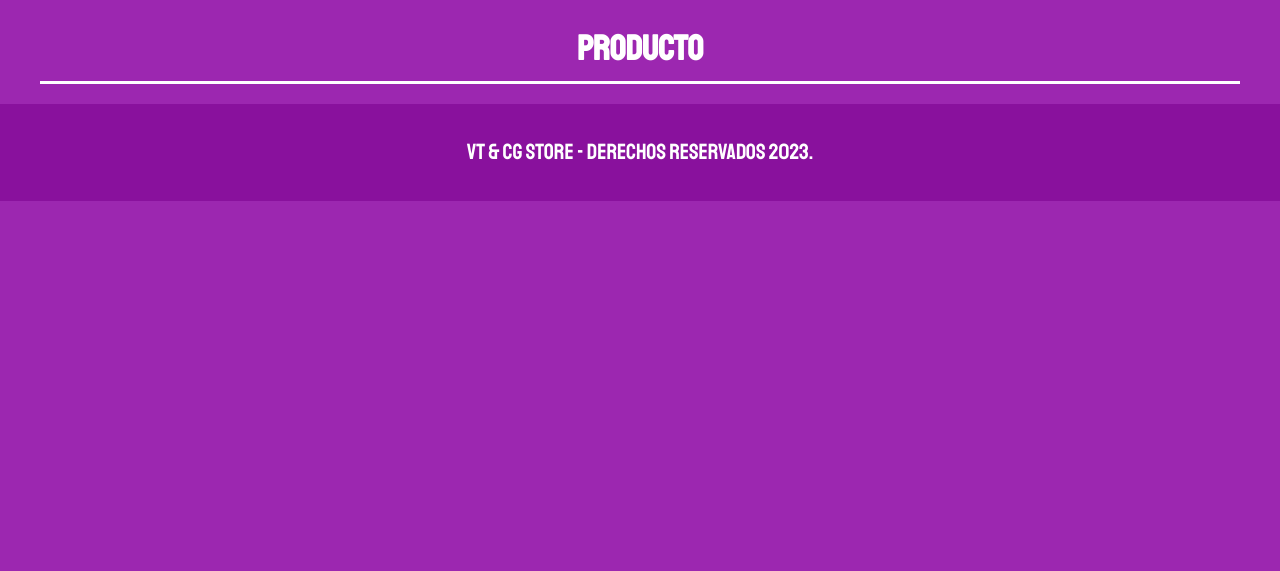
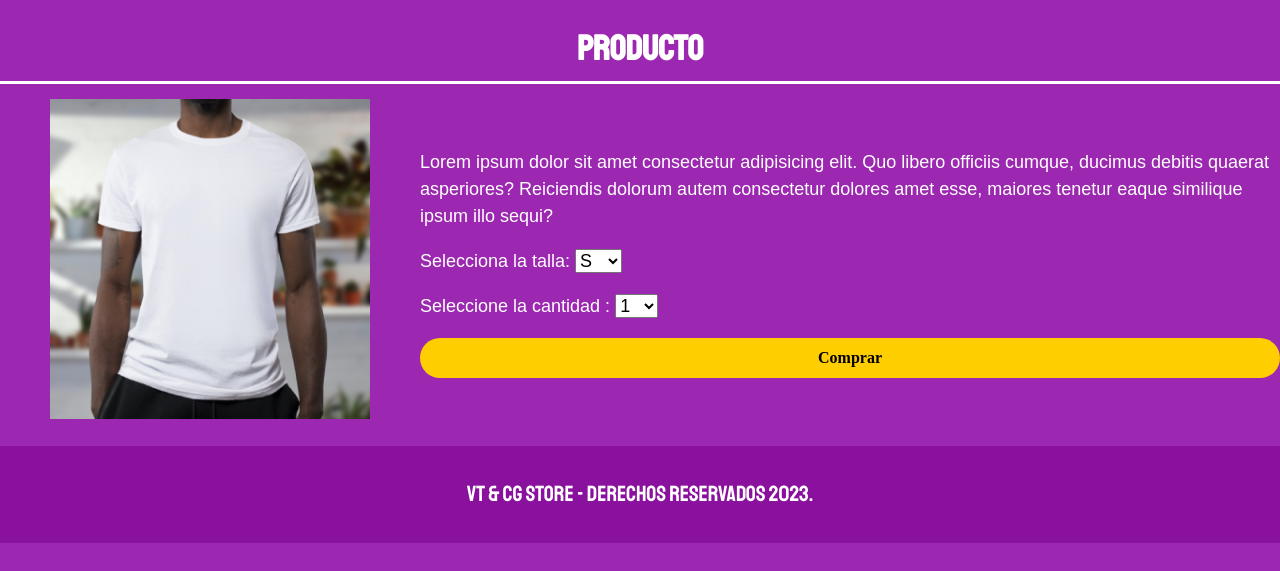
Before and after one commit to cesargmc/ProyectoTienda, a PHP site: page /producto.html in a window 1280 px wide. Shown: the part 229-800 px from the top of the page. Run offline with PHP 8.4, Linux system fonts and the light colour scheme.

Commit message:
Agregue la descripcion, seleccion de talla, de cantidad y el boton de compra en la pagina del producto

```diff
--- a/css/style.css
+++ b/css/style.css
@@ -148,6 +148,21 @@
     line-height: 1.2;
 }
 
+/**Pagina del producto**/
+.imagendelproducto{
+    width: 320px;
+    margin-left: 50px;
+}
+
+.descripcionproducto{
+    position: absolute;
+    margin-left : 420px;
+    top: 360px;
+
+}
+
+
+
 /** Graficos **/
 .grafico {
     min-height: 30rem;
@@ -207,6 +222,7 @@
 .bloque__titulo {
     margin: 0;
 }
+
 
 /**Pagina de creacion de cuenta e inicio de sesion**/
 form{
--- a/producto.html
+++ b/producto.html
@@ -24,12 +24,44 @@
         <a class="navegacion__imagen" href="iniciosesion.html"><img src="img/usuario.png"></a>
     </nav>
 
-    <main class="contenedor">
-        <h1>Producto</h1>
-    </main>
+
+    <h1>Producto</h1>
+
+    <div class="imagendelproducto">
+        <img src="img/1.jpg">
+    </div>
+
+    <div class="descripcionproducto">
+        <p>Lorem ipsum dolor sit amet consectetur adipisicing elit. Quo libero officiis cumque, ducimus debitis quaerat asperiores? Reiciendis dolorum autem consectetur dolores amet esse, maiores tenetur eaque similique ipsum illo sequi?</p>
+        <P>Selecciona la talla:
+        <select>
+            <option>S</option>
+            <option>XS</option>
+            <option>M</option>
+            <option>L</option>
+            <option>XL</option>
+        </select></P>
+        <p>Seleccione la cantidad :
+            <select name="cantidad">
+                <option>1</option>
+                <option>2</option>
+                <option>3</option>
+                <option>4</option>
+                <option>5</option>
+                <option>6</option>
+                <option>7</option>
+                <option>8</option>
+                <option>9</option>
+                <option>10</option>
+            </select>
+        </p>
+        <button>Comprar</button>
+    </div>
+
 
     <footer class="footer">
         <p class="footer__texto">VT & CG Store - Derechos Reservados 2023.</p>
     </footer>
 </body>
+
 </html>
```
